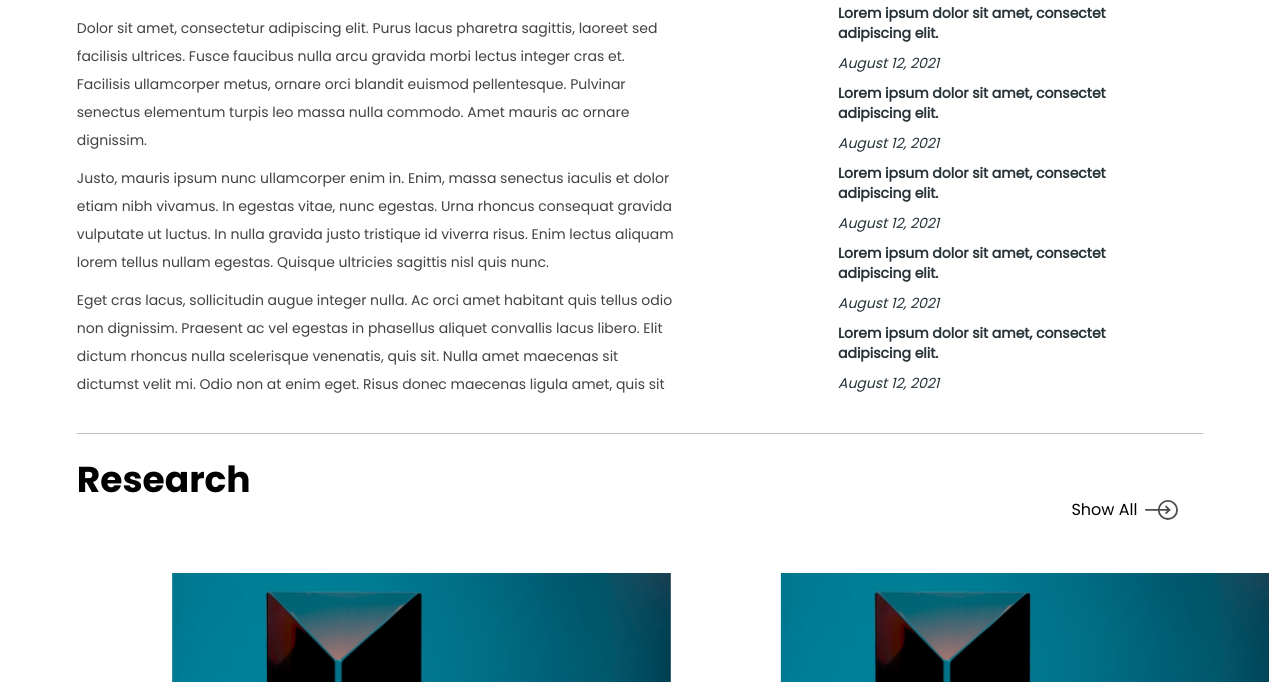
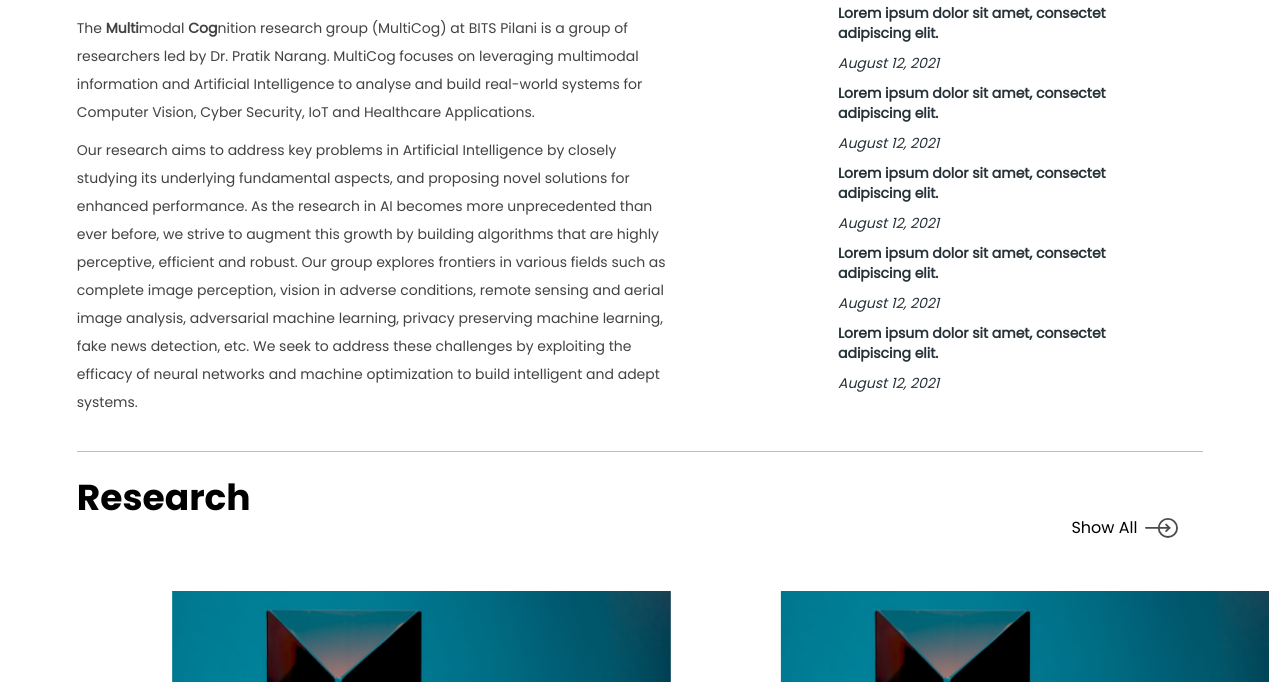
Before and after one commit to mananag/Research-Group-Site, a plain HTML site: page index.html in a window 1280 px wide. Shown: the part 638-1320 px from the top of the page. Drawn offline with nearby package versions, Linux system fonts and the light colour scheme; a web font is replaced by a local one.

Commit message:
content update

```diff
--- a/index.html
+++ b/index.html
@@ -3,7 +3,7 @@
 <head>
     <meta charset="UTF-8">
     <meta name="viewport" content="width=device-width, initial-scale=1">
-    <title>Pratik Narang Research Group</title>
+    <title>MultiCog Research Group</title>
     <link rel="icon" href="assets/img/icon.png" size="16x16">
     <link rel="stylesheet" href="assets/fonts/fonts.css">
     <link rel="stylesheet" href="css/landing.css" type="text/css">
@@ -20,7 +20,7 @@
 <body>
 <nav class="navContainer">
     <div class="logo" onclick="location='./'">
-    MC Research Group
+        MultiCog
     </div>
     <div class="navElements selected" onclick="location='./'">
         Home
@@ -129,22 +129,21 @@
             </h1>
             <div>
                 <p>
-                    Dolor sit amet, consectetur adipiscing elit. Purus lacus pharetra sagittis, laoreet sed facilisis
-                    ultrices. Fusce faucibus nulla arcu gravida morbi lectus integer cras et. Facilisis ullamcorper
-                    metus, ornare orci blandit euismod pellentesque. Pulvinar senectus elementum turpis leo massa nulla
-                    commodo. Amet mauris ac ornare dignissim.
+                    The <b>Multi</b>modal <b>Cog</b>nition research group (MultiCog) at BITS Pilani is a group of researchers led by
+                    Dr. Pratik Narang. MultiCog focuses on leveraging multimodal information and Artificial Intelligence
+                    to analyse and build real-world systems for Computer Vision, Cyber Security, IoT and Healthcare
+                    Applications.
+
                 </p>
                 <p>
-                    Justo, mauris ipsum nunc ullamcorper enim in. Enim, massa senectus iaculis et dolor etiam nibh
-                    vivamus. In egestas vitae, nunc egestas. Urna rhoncus consequat gravida vulputate ut luctus. In
-                    nulla gravida justo tristique id viverra risus. Enim lectus aliquam lorem tellus nullam egestas.
-                    Quisque ultricies sagittis nisl quis nunc.
-                </p>
-                <p>
-                    Eget cras lacus, sollicitudin augue integer nulla. Ac orci amet habitant quis tellus odio non
-                    dignissim. Praesent ac vel egestas in phasellus aliquet convallis lacus libero. Elit dictum rhoncus
-                    nulla scelerisque venenatis, quis sit. Nulla amet maecenas sit dictumst velit mi. Odio non at enim
-                    eget. Risus donec maecenas ligula amet, quis sit
+                    Our research aims to address key problems in Artificial Intelligence by closely studying its
+                    underlying fundamental aspects, and proposing novel solutions for enhanced performance. As the
+                    research in AI becomes more unprecedented than ever before, we strive to augment this growth by
+                    building algorithms that are highly perceptive, efficient and robust. Our group explores frontiers
+                    in various fields such as complete image perception, vision in adverse conditions, remote sensing
+                    and aerial image analysis, adversarial machine learning, privacy preserving machine learning, fake
+                    news detection, etc. We seek to address these challenges by exploiting the efficacy of neural
+                    networks and machine optimization to build intelligent and adept systems.
                 </p>
             </div>
         </div>
```
